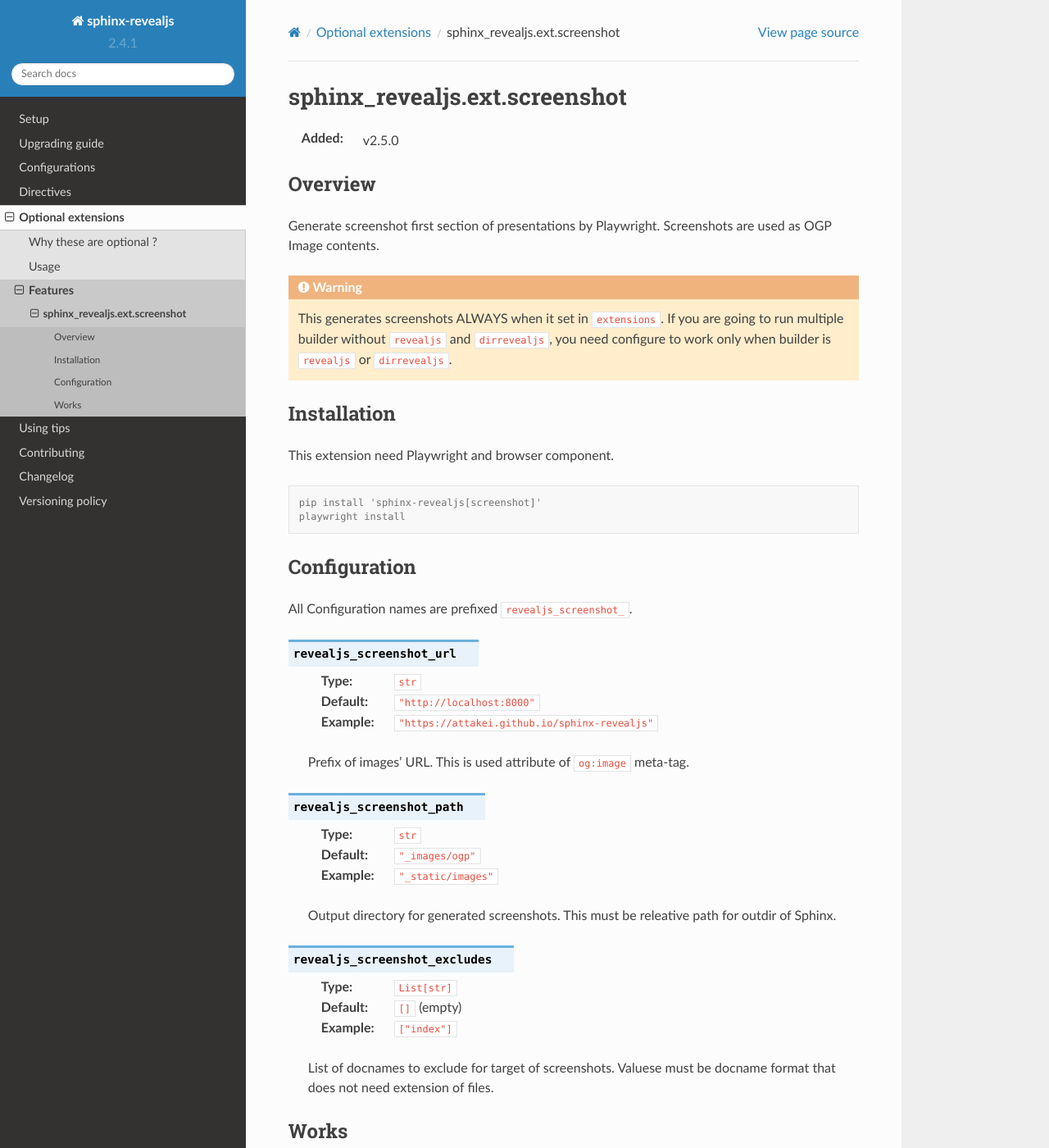
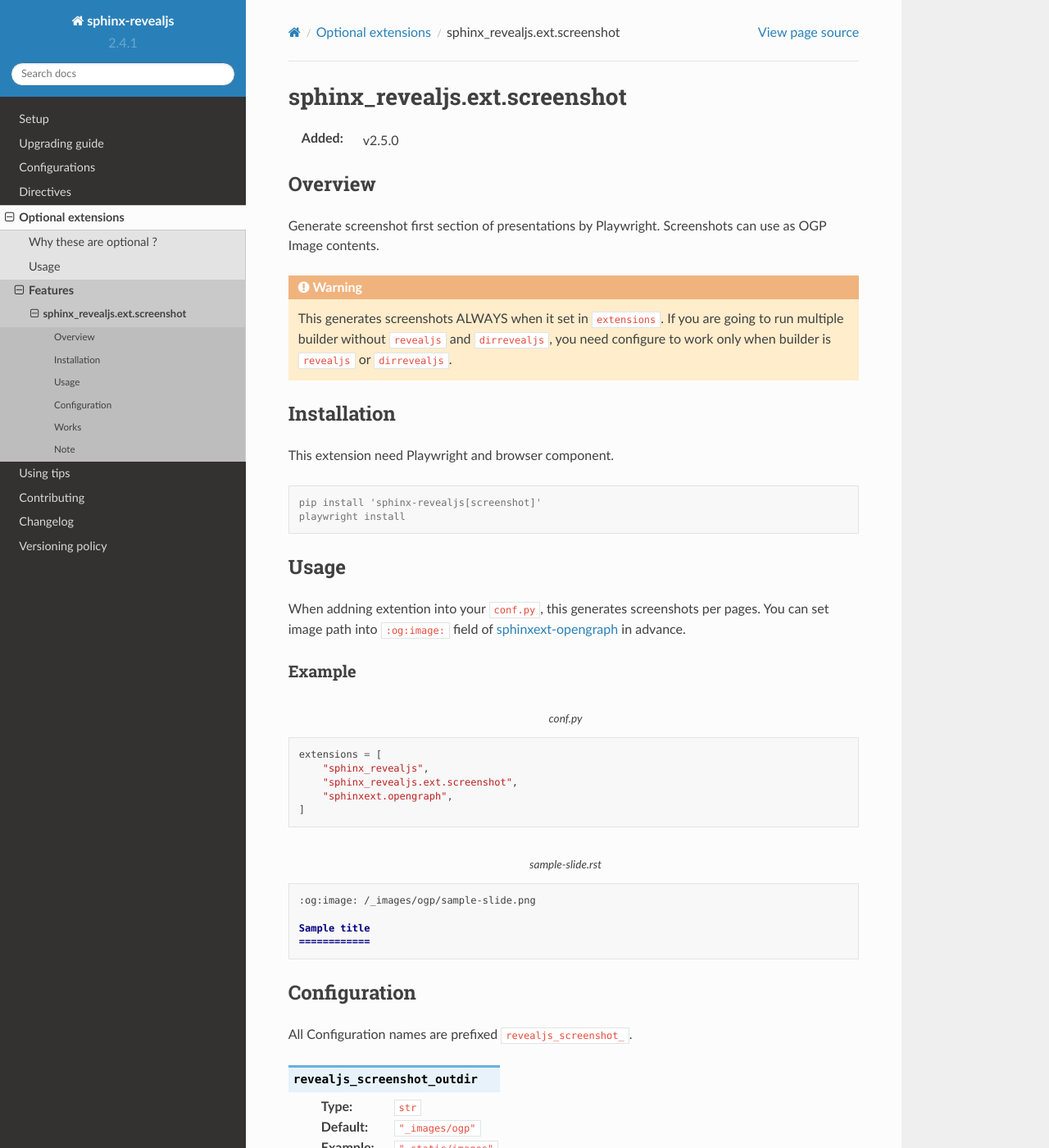
Before and after one commit to attakei/sphinx-revealjs, a Sphinx documentation site: the page built from doc/optional-extensions/screenshot.rst, in a window 1280 px wide and 1400 px high. Shown: the whole window at 82% size. Built offline with Sphinx 7.4.7 and the Read the Docs theme 2.0.0, drawn with Linux system fonts in a browser that asks for light colours; some of the changed text lies outside the part shown.

Commit message:
docs: Adjust dropping behaviors

```diff
--- a/doc/optional-extensions/screenshot.rst
+++ b/doc/optional-extensions/screenshot.rst
@@ -8,7 +8,7 @@
 ========
 
 Generate screenshot first section of presentations by Playwright.
-Screenshots are used as OGP Image contents.
+Screenshots can use as OGP Image contents.
 
 .. warning::
 
@@ -26,20 +26,38 @@
    pip install 'sphinx-revealjs[screenshot]'
    playwright install
 
+Usage
+=====
+
+When addning extention into your ``conf.py``, this generates screenshots per pages.
+You can set image path into ``:og:image:`` field of sphinxext-opengraph_ in advance.
+
+Example
+-------
+
+.. code-block:: python
+   :caption: conf.py
+
+   extensions = [
+       "sphinx_revealjs",
+       "sphinx_revealjs.ext.screenshot",
+       "sphinxext.opengraph",
+   ]
+
+.. code-block:: rst
+   :caption: sample-slide.rst
+
+   :og:image: /_images/ogp/sample-slide.png
+
+   Sample title
+   ============
+
 Configuration
 =============
 
 All Configuration names are prefixed ``revealjs_screenshot_``.
 
-.. confval:: revealjs_screenshot_url
-
-   :Type: ``str``
-   :Default: ``"http://localhost:8000"``
-   :Example: ``"https://attakei.github.io/sphinx-revealjs"``
-
-   Prefix of images' URL. This is used attribute of ``og:image`` meta-tag.
-
-.. confval:: revealjs_screenshot_path
+.. confval:: revealjs_screenshot_outdir
 
    :Type: ``str``
    :Default: ``"_images/ogp"``
@@ -72,3 +90,12 @@
 
 * If you want to change all sizes, you can set :confval:`revealjs_script_conf`.
 * If you want to change per docs, you can set :rst:dir:`revealjs-slide` directive.
+
+Note
+====
+
+Currently, I reccomend using sphinxext-opengraph_ to add ogp metatags (it is useful).
+I delegate behavior about opengraph, and |THIS| does not have feature to generate ogp tags.
+
+
+.. _sphinxext-opengraph: https://pypi.org/project/sphinxext-opengraph/
```
